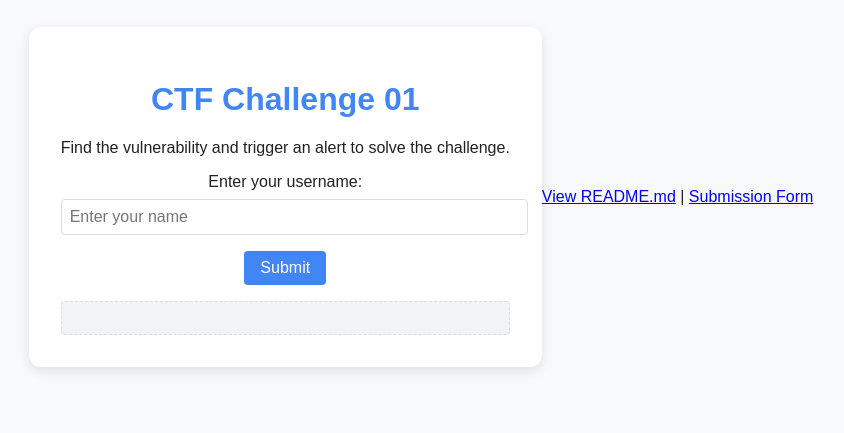
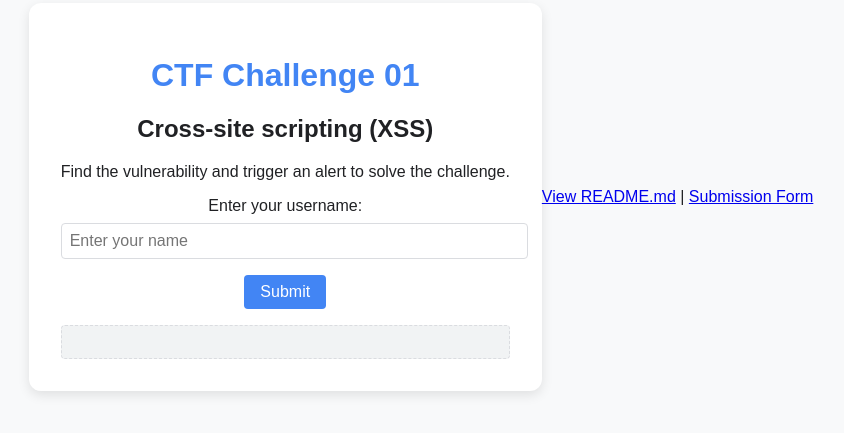
Before and after one commit to breachzero/CTF-Challenge-01, a plain HTML site: page index.html in a window 1280 px wide. Shown: the part 203-636 px from the top of the page, without its empty margins (219-1063 px from the left). Drawn offline with Linux system fonts and the light colour scheme.

Commit message:
Update index.html

```diff
--- a/index.html
+++ b/index.html
@@ -10,6 +10,7 @@
   <div class="wrapper">
     <div class="container">
       <h1>CTF Challenge 01</h1>
+      <h2>Cross-site scripting (XSS)</h2>
       <p>Find the vulnerability and trigger an alert to solve the challenge.</p>
       <form id="ctfForm">
         <label for="username">Enter your username:</label>
```
